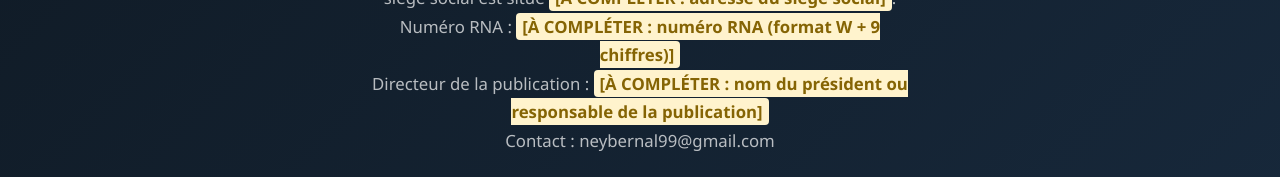
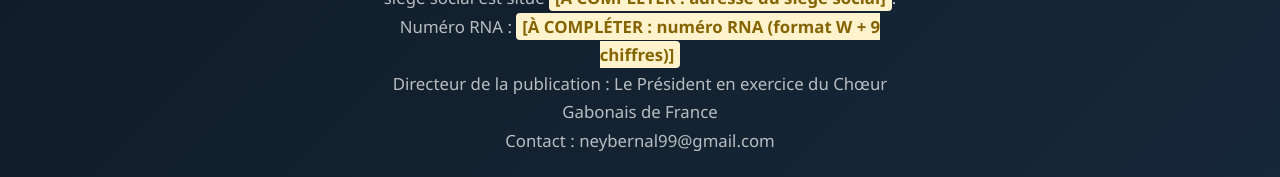
Before and after one commit to kimmichcesaire/choeur-gabonais, a React (Vite) app in the folder apps/frontend/: page /mentions-legales in a window 1280 px wide. Shown: the part 482-659 px from the top of the page. Built offline with nearby package versions, Linux system fonts and the light colour scheme; no server answers.

Commit message:
fix(legal): cite director of publication by role, not by name
The association elects a new president every year, so naming an
individual would need editing annually. Citing the sitting president
by function stays valid regardless of who holds the role.

```diff
--- a/apps/frontend/src/pages/LegalPage.tsx
+++ b/apps/frontend/src/pages/LegalPage.tsx
@@ -21,10 +21,7 @@ export default function LegalPage() {
           <LegalPlaceholder>adresse du siège social</LegalPlaceholder>.
         </p>
         <p>Numéro RNA : <LegalPlaceholder>numéro RNA (format W + 9 chiffres)</LegalPlaceholder></p>
-        <p>
-          Directeur de la publication :{' '}
-          <LegalPlaceholder>nom du président ou responsable de la publication</LegalPlaceholder>
-        </p>
+        <p>Directeur de la publication : Le Président en exercice du Chœur Gabonais de France</p>
         <p>Contact : {SITE_CONFIG.contact.email}</p>
       </section>
 
```
